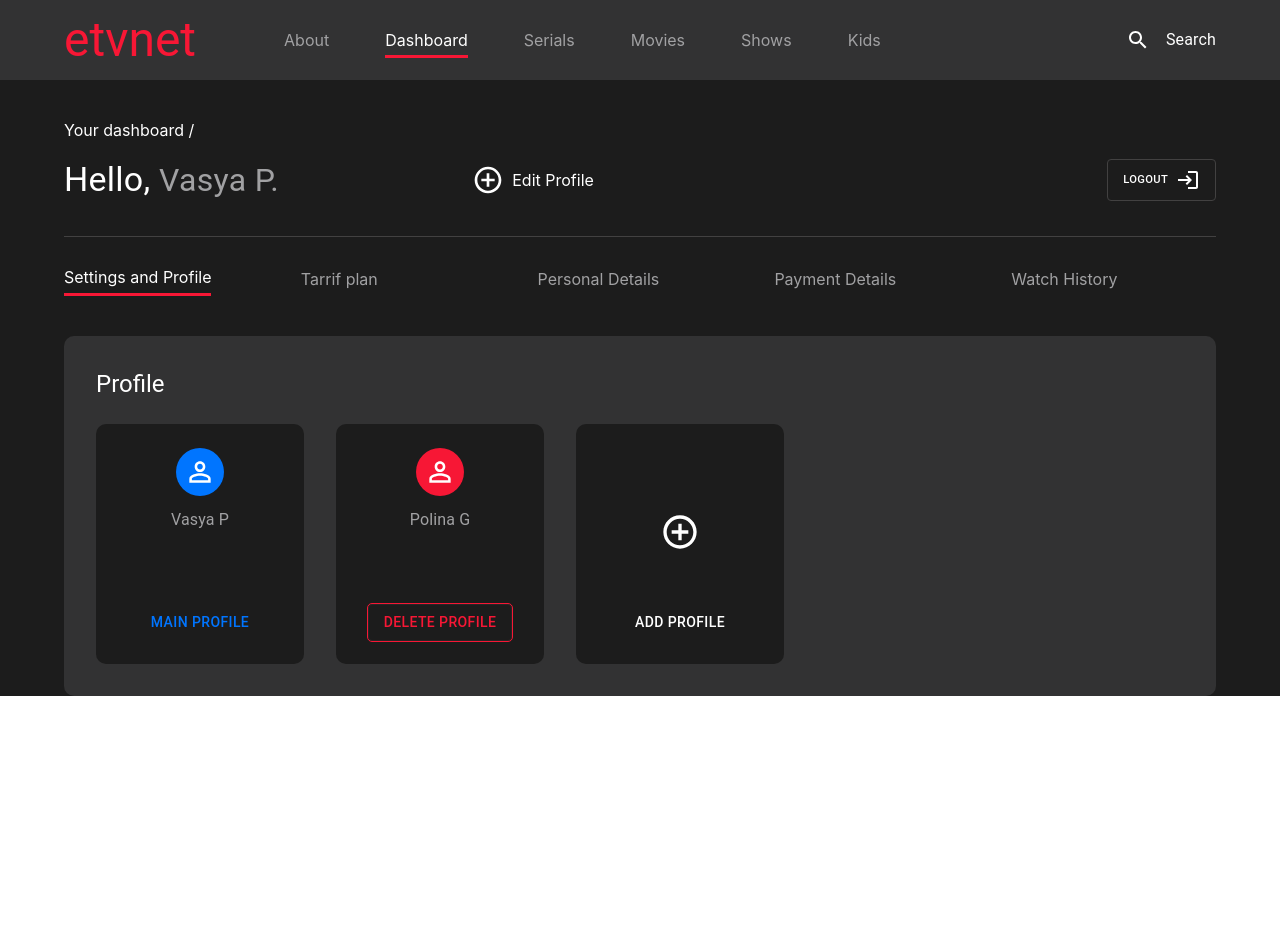
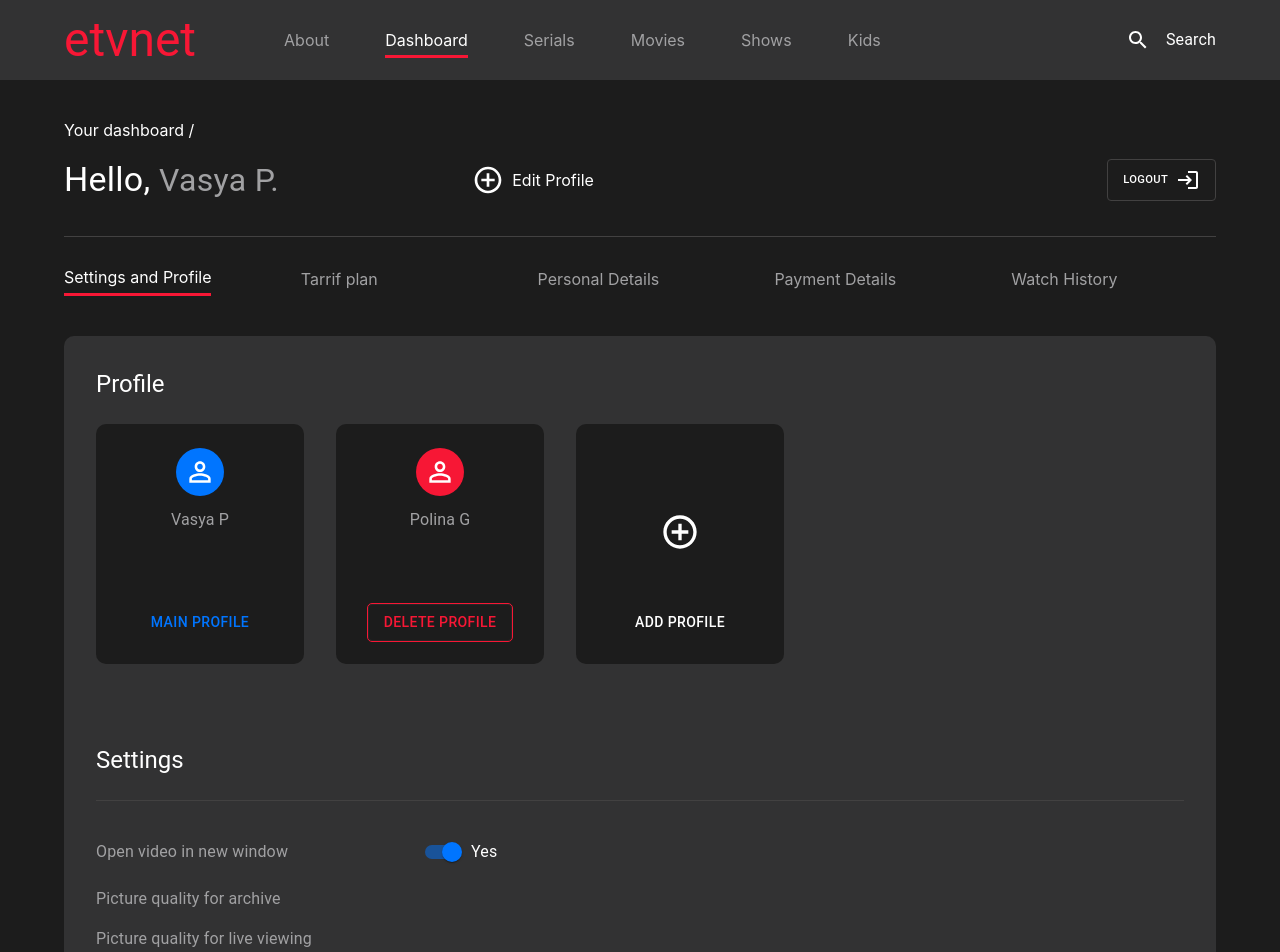
Before and after one commit to tatyanakarlen/matvil-asses, a Next.js app: page / in a window 1280 px wide. Shown: the top 952 px of the page. Before the commit the page ends 800 px from the top, so only its background shows below. Built offline with nearby package versions, Linux system fonts and the light colour scheme.

Commit message:
added switch

```diff
--- a/src/components/dashboard/Dashboard.js
+++ b/src/components/dashboard/Dashboard.js
@@ -1,8 +1,28 @@
-import { Typography, Box, List, ListItem, Button } from '@mui/material';
+import * as React from 'react';
+import {
+  Typography,
+  Box,
+  List,
+  ListItem,
+  Button,
+  Switch,
+  FormControlLabel,
+  InputLabel,
+  Select,
+  MenuItem,
+  FormControl
+} from '@mui/material';
 import ProfileCard from './ProfileCard';
 import AddCircleOutlineIcon from '@mui/icons-material/AddCircleOutline';
 
 export default function Dashboard() {
+  const [checked, setChecked] = React.useState(true);
+  const value = 'HD'
+
+  const handleChange = (event) => {
+    setChecked(event.target.checked);
+  };
+
   const listItemBaseStyles = {
     color: 'text.main',
   };
@@ -119,6 +139,55 @@ export default function Dashboard() {
               </Button>
             </Box>
           </Box>
+          <Typography sx={{ mt: 10 }} variant="h5">
+            Settings
+          </Typography>
+
+          <Box
+            sx={{
+              borderTop: '1px solid rgb(66 65 65)',
+              mt: 3,
+              pt: 4,
+              display: 'flex',
+              flexDirection: 'column',
+              gap: 2,
+            }}
+          >
+            <Box
+              sx={{
+                display: 'flex',
+                gap: 5,
+                alignItems: 'center',
+                width: '30rem',
+              }}
+            >
+              <Typography sx={{ color: 'text.main', width: '18rem' }}>
+                Open video in new window
+              </Typography>
+              <FormControlLabel
+                control={
+                  <Switch
+                    checked={checked}
+                    onChange={handleChange}
+                    inputProps={{ 'aria-label': 'controlled' }}
+                  />
+                }
+                label={checked ? 'Yes' : 'No'}
+              />
+            </Box>
+            <Box sx={{ display: 'flex', gap: 5, alignItems: 'center' }}>
+              <Typography sx={{ color: 'text.main', width: '18rem' }}>
+                Picture quality for archive
+              </Typography>
+
+            </Box>
+            <Box sx={{ display: 'flex', gap: 5, alignItems: 'center' }}>
+              <Typography sx={{ color: 'text.main', width: '18rem' }}>
+                Picture quality for live viewing
+              </Typography>
+
+            </Box>
+          </Box>
         </Box>
       </Box>
     </>
--- a/utils/theme.js
+++ b/utils/theme.js
@@ -1,30 +1,49 @@
-import { createTheme } from "@mui/material/styles";
+import { createTheme } from '@mui/material/styles';
 
 export const theme = createTheme({
+  components: {
+    MuiSwitch: {
+      styleOverrides: {
+        switchBase: {
+          // Controls default (unchecked) color for the thumb
+          color: '#0075FF',
+        },
+        colorPrimary: {
+          '&.Mui-checked': {
+            // Controls checked color for the thumb
+            color: '#0075FF',
+          },
+        },
+        track: {
+          // Controls default (unchecked) color for the track
+
+          backgroundColor: 'white',
+          '.Mui-checked.Mui-checked + &': {
+            // Controls checked color for the track
+
+            backgroundColor: '#0075FF',
+          },
+        },
+      },
+    },
+  },
+
   palette: {
     primary: {
       main: '#323233',
-     dark: "#1c1c1c",
+      dark: '#1c1c1c',
     },
     secondary: {
       main: '#F71735',
-       dark: '#0075FF'
+      dark: '#0075FF',
       //    greyText:
-
     },
     text: {
       main: '#a1a1a3',
       white: '#FFFFFF',
-   }
+    },
   },
 });
-
-
-
-
-
-
-
 
 // palette: {
 //     primary: {
```
Lines whose indentation alone changed are shown as unchanged.
